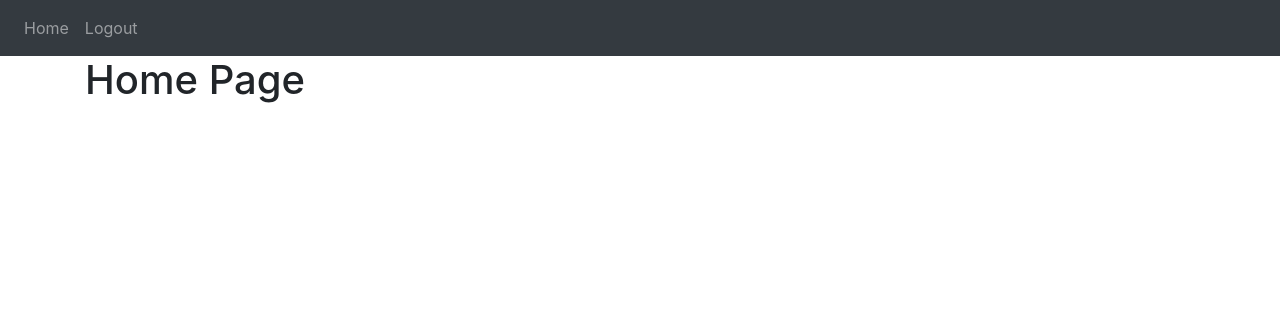
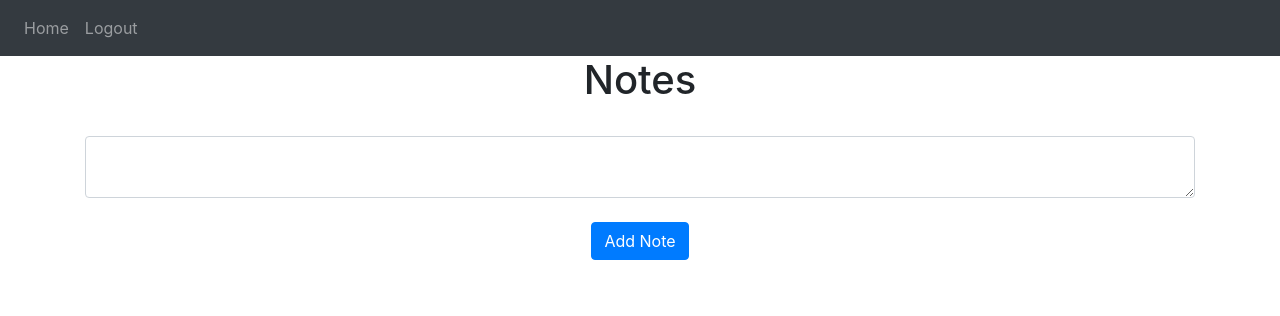
Before and after one commit to jajoste/Note-Taking-App, a Flask app: page / in a window 1280 px wide. Shown: the top 316 px of the page. Run offline with Flask 2, Linux system fonts and the light colour scheme; a user stored in the database is signed in; data that the repository does not hold is empty; some libraries are stand-ins or nearby versions.

Commit message:
Finished Note App

```diff
--- a/website/templates/base.html
+++ b/website/templates/base.html
@@ -14,6 +14,31 @@
         href="https://stackpath.bootstrapcdn.com/font-awesome/4.7.0/css/font-awesome.min.css"
         crossorigin="anonymous"
         />
+
+        <style>
+            .float-parent-element {
+                width: 100%;
+            }
+            .float-child-element {
+                float: left;
+                width: 10%;
+            }
+            .floating {
+                float: left;
+
+            }
+            .red {
+                background-color: red;
+                margin-left: 50%;
+                height: 100px;
+            }
+            .yellow {
+                margin-left: 50%;
+                height: 100px;
+                background-color: yellow;
+            }
+          </style>
+
 
         <title>{% block title %}Template{% endblock %}</title>
      </head>
@@ -74,5 +99,10 @@
         integrity="sha384-JZR6Spejh4U02d8jOt6vLEHfe/JQGiRRSQQxSfFWpi1MquVdAyjUar5+76PVCmYl"
         crossorigin="anonymous"
         ></script>
+
+        <script
+        type="text/javascript"
+        src="/website/static/index.js"
+        ></script>
     </body>
 </html>
--- a/website/templates/home.html
+++ b/website/templates/home.html
@@ -2,4 +2,36 @@
 
 {% block title %}Home{% endblock %}
 
-{% block content %}<h1>Home Page</h1>{% endblock %}
+{% block content %}
+<h1 align="center">Notes</h1>
+<ul class="list-group list-group-flush" id="notes"></ul>
+{% for note in user.notes%}
+    <li class="list-group-item justify-content-between d-flex align-items-center" id="{{note.id}}">
+
+        <!-- <form action="" method="post">
+            <button type='button' class='close' onClick="deleteNote({{note.id}})">
+                <span aria-hidden="true">&times;</span>
+            </button>
+        </form> -->
+
+
+            {{note.data}}
+
+            <span class="badge  badge-pill">
+                <form method="post" action="{{ url_for('views.delete_note', note_id=note.id) }}">
+                <input class="btn" type="submit" name="delete" value=&times;>
+                </form>
+            </span>
+
+    </li>
+{% endfor %}
+<br/>
+</ul>
+<form method="POST">
+    <textarea name="note" id="note" class="form-control"></textarea>
+    <br/>
+    <div align="center">
+        <button type="submit" class="btn btn-primary">Add Note</button>
+    </div>
+</form>
+{% endblock %}
--- a/website/views.py
+++ b/website/views.py
@@ -1,9 +1,32 @@
-from flask import Blueprint, render_template
+from flask import Blueprint, redirect, render_template, request, flash, url_for
 from flask_login import login_required, current_user
+from .models import Note
+from . import db
 
 views = Blueprint('views', __name__,)
 
-@views.route('/')
+@views.route('/', methods=['GET', 'POST'])
 @login_required
 def home():
+    if request.method=='POST':
+        note = request.form.get('note')
+
+        if len(note)<1:
+            flash('Note is too short', category='error')
+        else:
+            new_note = Note(data=note, user_id=current_user.id)
+            db.session.add(new_note)
+            db.session.commit()
+            flash('Note Added', category='success')
+
     return render_template("home.html", user=current_user)
+
+
+@views.route('delete-note/<note_id>', methods=['POST'])
+@login_required
+def delete_note(note_id):
+    note = Note.query.get_or_404(note_id)
+    db.session.delete(note)
+    db.session.commit()
+    flash('Note Deleted', category="success")
+    return redirect(url_for("views.home"))
```
